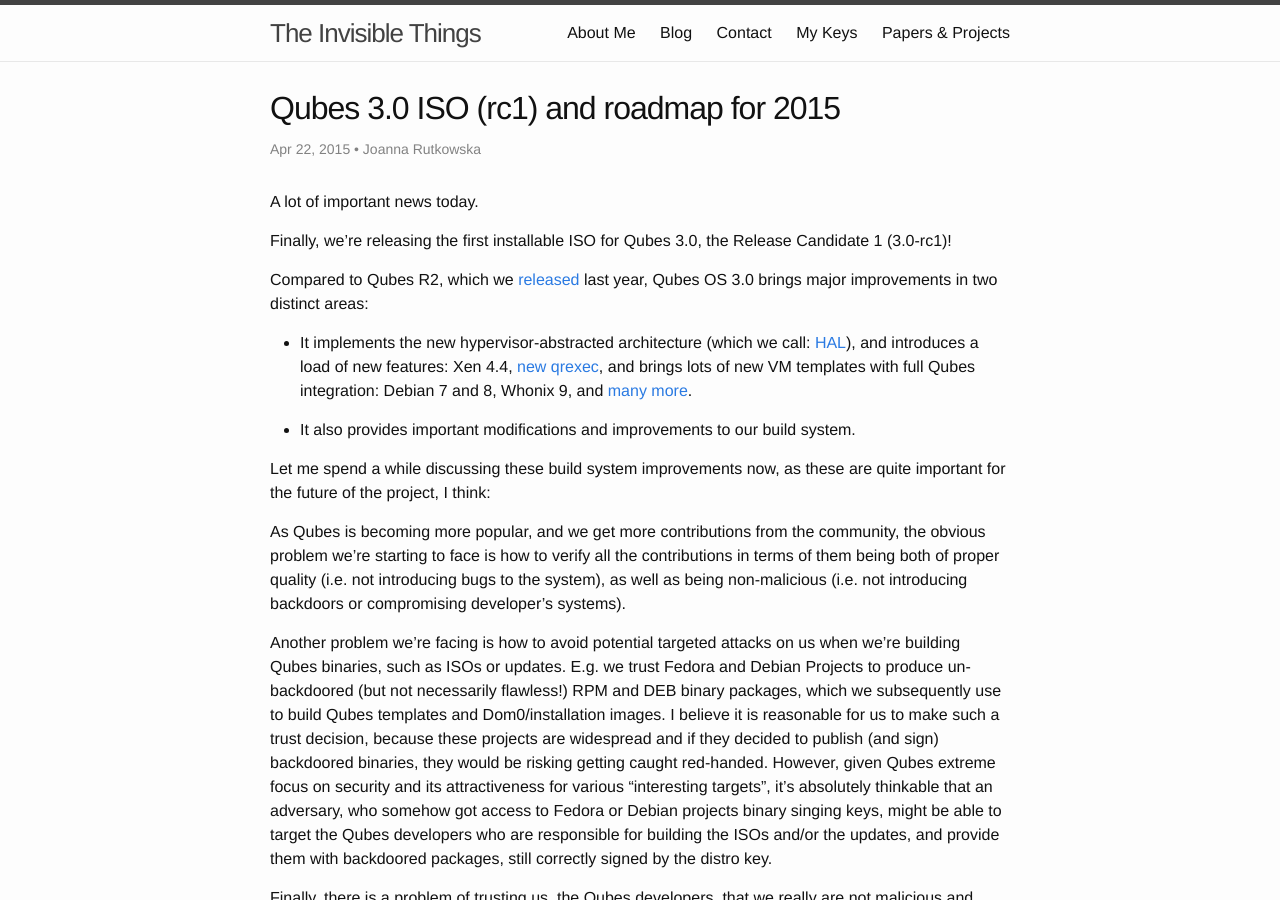
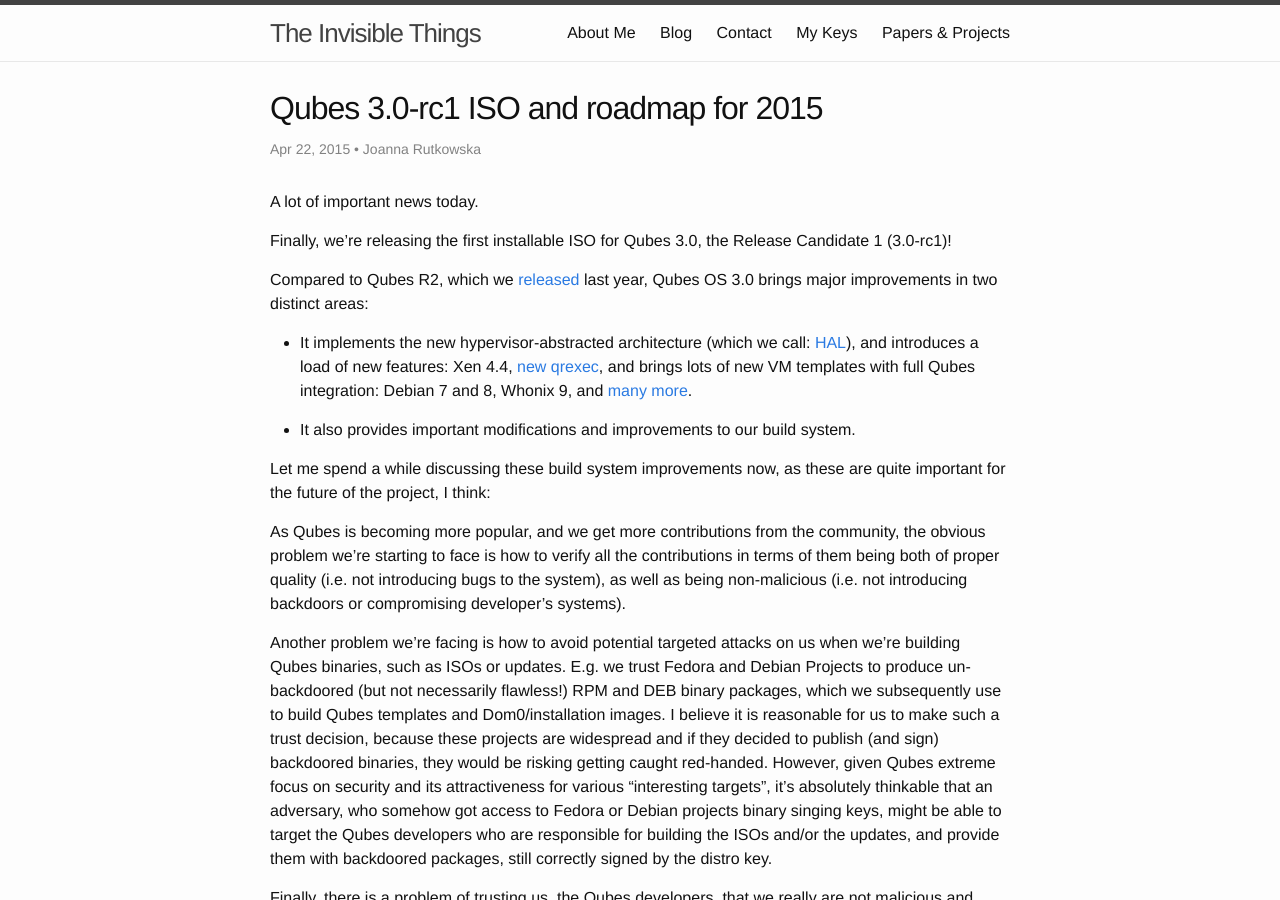
Before and after one commit to rootkovska/rootkovska.github.io, a Jekyll site: the page built from _posts/2015-04-22-qubes-30rc1-and-roadmap.md, in a window 1280 px wide and 900 px high. Built offline with Jekyll 4.4.1, drawn with Linux system fonts in a browser that asks for light colours; Markdown is read by kramdown in place of the engine named in the settings.

```diff
--- a/_posts/2015-04-22-qubes-30rc1-and-roadmap.md
+++ b/_posts/2015-04-22-qubes-30rc1-and-roadmap.md
@@ -1,6 +1,6 @@
 ---
 layout: post
-title: Qubes 3.0 ISO (rc1) and roadmap for 2015
+title: Qubes 3.0-rc1 ISO and roadmap for 2015
 author: Joanna Rutkowska
 ---
 
```
